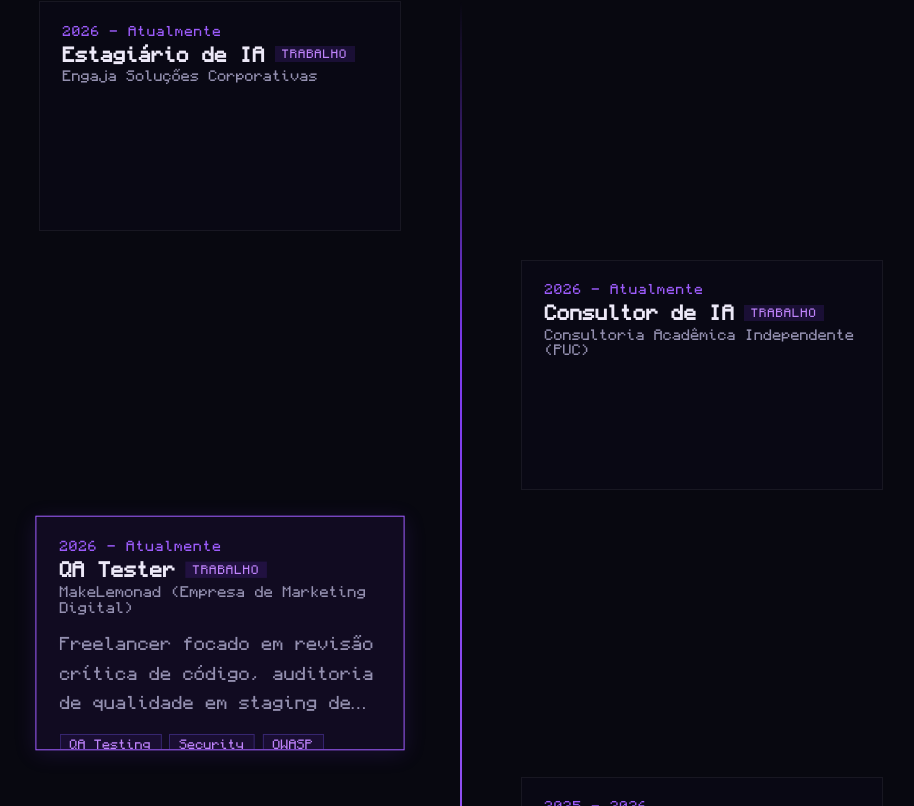
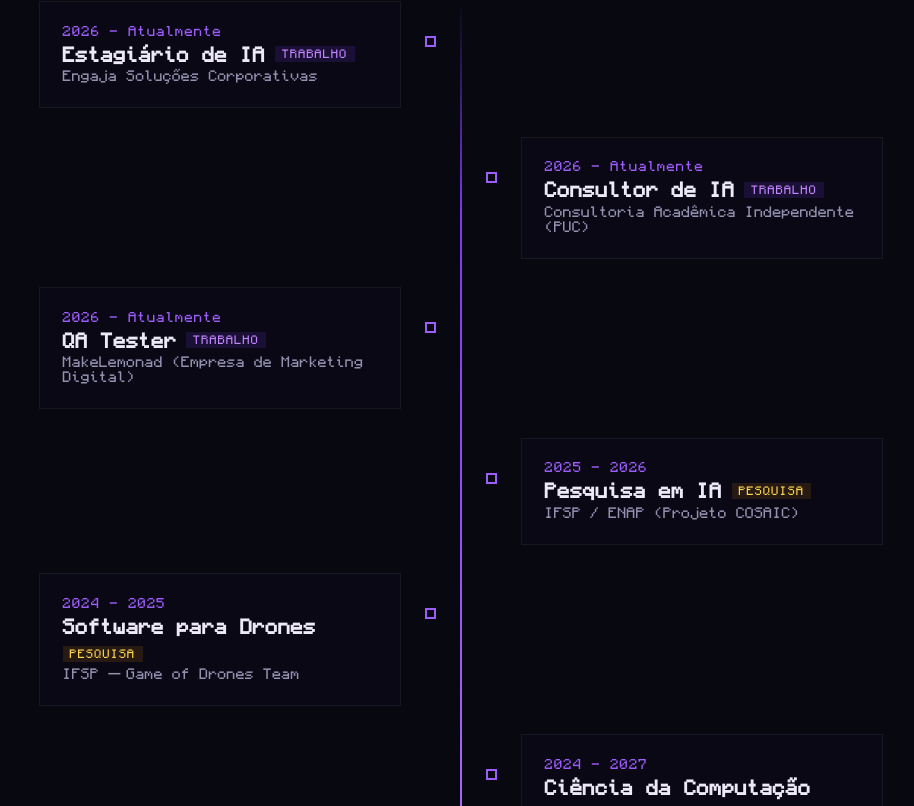
Before and after one commit to PietroTy/PietroTy, a React (Create React App) app: page / in a window 1280 px wide. Shown: the part 1214-2020 px from the top of the page, without its empty margins (179-1093 px from the left). Built offline with nearby package versions, Linux system fonts and the light colour scheme.

Commit message:
Restore original click-to-toggle accordion behavior for projects and timeline

```diff
--- a/src/components/sections/ProjectsPage.js
+++ b/src/components/sections/ProjectsPage.js
@@ -1,4 +1,4 @@
-import React, { useState, useEffect } from "react";
+import React, { useState } from "react";
 import { PROJECTS } from "../../data/projects";
 import SectionHeader from "../common/SectionHeader";
 import chubImg from "../../assets/chub.png";
@@ -10,48 +10,11 @@ const getProjectPlaceholder = (color) => {
 
 export default function ProjectsPage({ lang, setPage }) {
   const pt = lang === "pt";
-  const [activeId, setActiveId] = useState(null);
-  const [clickedId, setClickedId] = useState(null);
+  const [openId, setOpenId] = useState(null);
 
   const toggleOpen = (id) => {
-    if (window.innerWidth <= 768) {
-      setClickedId(clickedId === id ? null : id);
-    } else {
-      setActiveId(id);
-    }
+    setOpenId(openId === id ? null : id);
   };
-
-  useEffect(() => {
-    if (window.innerWidth <= 768) return;
-
-    const handleScroll = () => {
-      const cards = document.querySelectorAll(".pcard");
-      let closestId = null;
-      let minDistance = Infinity;
-      const centerY = window.innerHeight / 2;
-
-      cards.forEach((card) => {
-        const rect = card.getBoundingClientRect();
-        const cardCenterY = rect.top + rect.height / 2;
-        const distance = Math.abs(cardCenterY - centerY);
-
-        if (distance < minDistance) {
-          minDistance = distance;
-          closestId = card.getAttribute("data-id");
-        }
-      });
-
-      setActiveId(closestId);
-    };
-
-    window.addEventListener("scroll", handleScroll);
-    // Initial check
-    setTimeout(handleScroll, 100);
-
-    return () => {
-      window.removeEventListener("scroll", handleScroll);
-    };
-  }, []);
 
   return (
     <div className="page">
@@ -70,7 +33,7 @@ export default function ProjectsPage({ lang, setPage }) {
 
         <div className="projects-grid">
           {PROJECTS.map((p) => {
-            const isOpen = activeId === p.id || clickedId === p.id;
+            const isOpen = openId === p.id;
             return (
               <div
                 key={p.id}
--- a/src/components/sections/Timeline.js
+++ b/src/components/sections/Timeline.js
@@ -1,51 +1,14 @@
-import React, { useState, useEffect } from "react";
+import React, { useState } from "react";
 import { TIMELINE } from "../../data/timeline";
 
 export default function Timeline({ lang }) {
-  const [activeIndex, setActiveIndex] = useState(null);
-  const [clickedIndex, setClickedIndex] = useState(null);
+  const [openIndex, setOpenIndex] = useState(null);
   const BL = { work: "trabalho", education: "educação", research: "pesquisa", personal: "pessoal" };
   const BE = { work: "work", education: "education", research: "research", personal: "personal" };
 
   const toggleOpen = (index) => {
-    if (window.innerWidth <= 768) {
-      setClickedIndex(clickedIndex === index ? null : index);
-    } else {
-      setActiveIndex(index);
-    }
+    setOpenIndex(openIndex === index ? null : index);
   };
-
-  useEffect(() => {
-    if (window.innerWidth <= 768) return;
-
-    const handleScroll = () => {
-      const items = document.querySelectorAll(".tl-item");
-      let closestIndex = null;
-      let minDistance = Infinity;
-      const centerY = window.innerHeight / 2;
-
-      items.forEach((item) => {
-        const rect = item.getBoundingClientRect();
-        const itemCenterY = rect.top + rect.height / 2;
-        const distance = Math.abs(itemCenterY - centerY);
-
-        if (distance < minDistance) {
-          minDistance = distance;
-          closestIndex = parseInt(item.getAttribute("data-index"), 10);
-        }
-      });
-
-      setActiveIndex(closestIndex);
-    };
-
-    window.addEventListener("scroll", handleScroll);
-    // Initial check
-    setTimeout(handleScroll, 100);
-
-    return () => {
-      window.removeEventListener("scroll", handleScroll);
-    };
-  }, []);
 
   return (
     <div className="tl-container">
@@ -54,7 +17,7 @@ export default function Timeline({ lang }) {
         {[...TIMELINE].reverse().map((item, i) => {
           const row = i + 1;
           const col = i % 2 === 0 ? 1 : 3;
-          const isOpen = activeIndex === i || clickedIndex === i;
+          const isOpen = openIndex === i;
           return (
             <div
               key={i}
--- a/src/styles/projects.css
+++ b/src/styles/projects.css
@@ -183,33 +183,3 @@
   pointer-events: none;
   box-shadow: 0 2px 8px rgba(0, 0, 0, 0.3);
 }
-
-@media (min-width: 769px) {
-  .pcard {
-    height: 430px;
-    transition: transform 0.5s cubic-bezier(0.25, 0.8, 0.25, 1), border-color 0.5s cubic-bezier(0.25, 0.8, 0.25, 1), box-shadow 0.5s cubic-bezier(0.25, 0.8, 0.25, 1);
-  }
-
-  .pcard .pcard-image-wrapper {
-    height: 300px;
-    transition: height 0.5s cubic-bezier(0.25, 0.8, 0.25, 1);
-  }
-
-  .pcard.open {
-    transform: scale(1.02) translateY(-4px);
-    border-color: var(--p2);
-    box-shadow: 0 12px 35px var(--card-glow);
-  }
-
-  .pcard.open .pcard-image-wrapper {
-    height: 180px;
-  }
-
-  .pcard-desc {
-    display: -webkit-box;
-    -webkit-line-clamp: 3;
-    -webkit-box-orient: vertical;
-    overflow: hidden;
-    text-overflow: ellipsis;
-  }
-}
--- a/src/styles/timeline.css
+++ b/src/styles/timeline.css
@@ -183,26 +183,3 @@
   flex-wrap: wrap;
   gap: 0.4rem;
 }
-
-@media (min-width: 768px) {
-  .tl-item {
-    height: 230px;
-    overflow: hidden;
-    transition: transform 0.5s cubic-bezier(0.25, 0.8, 0.25, 1), border-color 0.5s cubic-bezier(0.25, 0.8, 0.25, 1), background-color 0.5s cubic-bezier(0.25, 0.8, 0.25, 1), box-shadow 0.5s cubic-bezier(0.25, 0.8, 0.25, 1);
-  }
-
-  .tl-item.open {
-    transform: scale(1.02);
-    border-color: var(--p2);
-    background: rgba(124, 58, 237, 0.08);
-    box-shadow: 0 4px 20px rgba(124, 58, 237, 0.15);
-  }
-
-  .tl-desc {
-    display: -webkit-box;
-    -webkit-line-clamp: 3;
-    -webkit-box-orient: vertical;
-    overflow: hidden;
-    text-overflow: ellipsis;
-  }
-}
```
